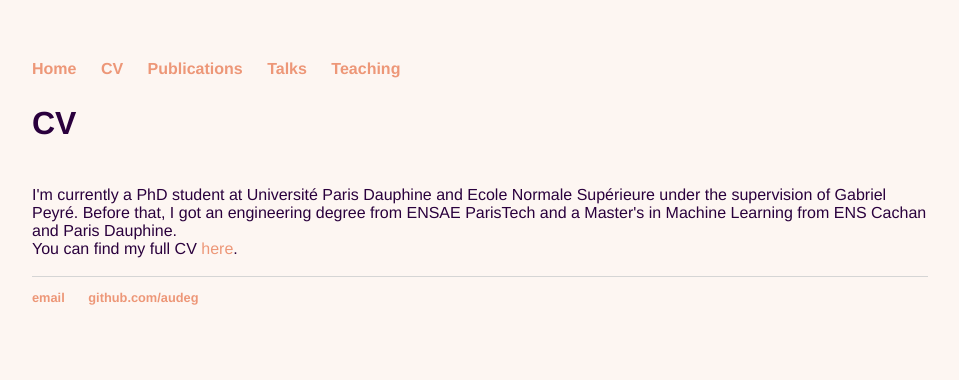
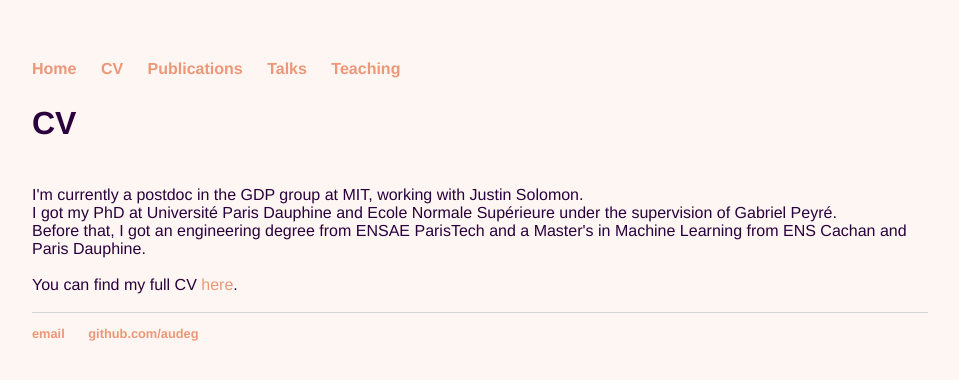
Before and after one commit to audeg/audeg.github.io, a Jekyll site: the page built from cv/index.html, in a window 1280 px wide. Shown: the top 380 px of the page, without its empty margins (160-1119 px from the left). Built offline with Jekyll 4.4.1, drawn with Linux system fonts in a browser that asks for light colours.

Commit message:
Update index.html

```diff
--- a/cv/index.html
+++ b/cv/index.html
@@ -4,8 +4,10 @@ title: CV
 ---
 <h2> CV </h2>
 <br/>
-I'm currently a PhD student at Université Paris Dauphine and Ecole Normale Supérieure under the supervision of Gabriel Peyré. Before that, I got an engineering degree from ENSAE ParisTech and a Master's in Machine Learning from ENS Cachan and Paris Dauphine.
-<br/>
+I'm currently a postdoc in the GDP group at MIT, working with Justin Solomon.<br/>
+I got my PhD at Université Paris Dauphine and Ecole Normale Supérieure under the supervision of Gabriel Peyré. <br/>
+Before that, I got an engineering degree from ENSAE ParisTech and a Master's in Machine Learning from ENS Cachan and Paris Dauphine.
+<br/>  <br/>
 You can find my full CV <a href="CV-english.pdf">here</a>.
 <br/>
 <br/>
```
